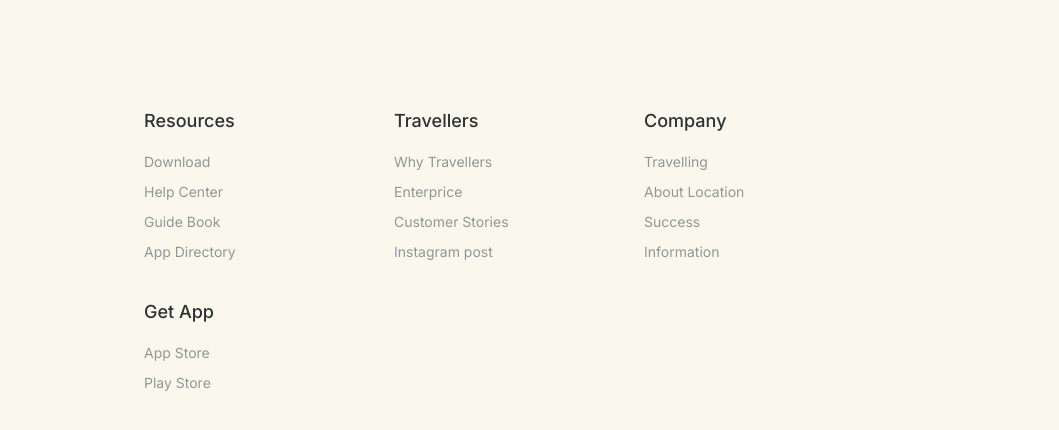
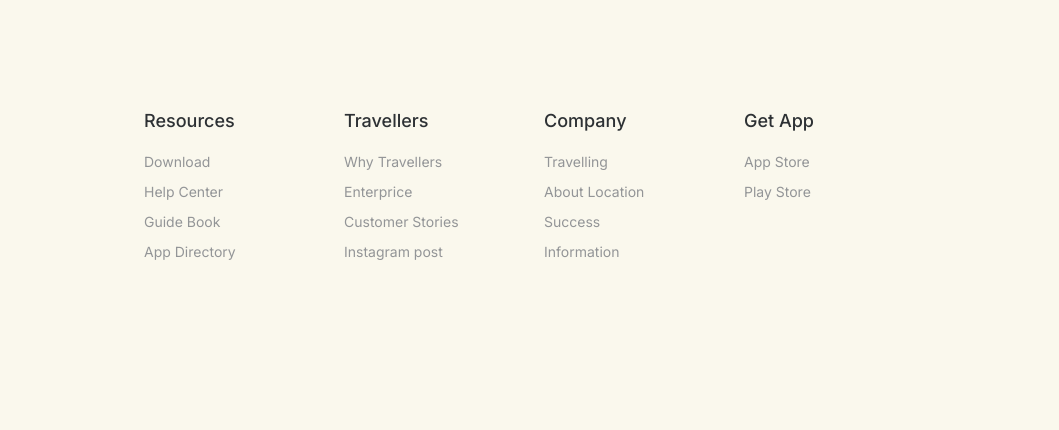
Before and after one commit to egaiosowor/salty-travel-agency, a plain HTML site: page index.html in a window 1280 px wide. Shown: the part 4581-5011 px from the top of the page, 221-1280 px from the left. After the commit the page ends 4962 px from the top, so only its background shows below. Drawn offline with nearby package versions, Linux system fonts and the light colour scheme.

Commit message:
Update style.css

```diff
--- a/css/style.css
+++ b/css/style.css
@@ -872,7 +872,7 @@ button{
 
     .footer__row{
         flex-basis: 75%;
-        grid-template-columns: repeat(auto-fit, 250px);
+        grid-template-columns: repeat(auto-fit, 200px);
     }
 
 }
```
